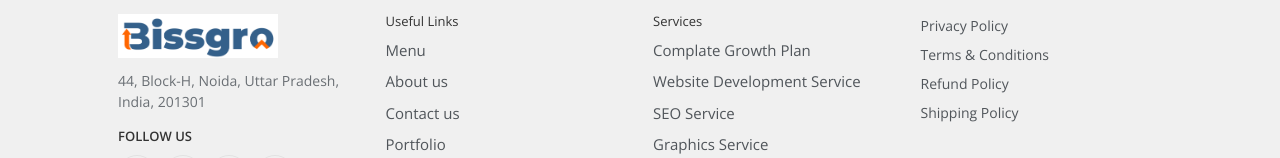
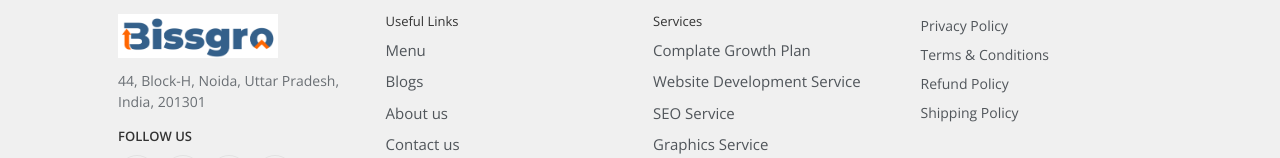
Before and after one commit to MuskanSaifi/Bissgro, a Next.js app: page / in a window 1280 px wide. Shown: the part 3913-4071 px from the top of the page. Built offline with nearby package versions, Linux system fonts and the light colour scheme.

Commit message:
uptblfuss

```diff
--- a/app/blogs/page.js
+++ b/app/blog/page.js
@@ -56,7 +56,7 @@ export default async function BlogPage() {
               {blogs.map((blog) => (
                 <Link
                   key={blog._id}
-                  href={`/blogs/${blog.slug}`}
+                  href={`/blog/${blog.slug}`}
                   className="blog-card-link"
                   style={{
                     background: '#fff',
--- a/components/Footer.js
+++ b/components/Footer.js
@@ -33,6 +33,7 @@ export default function Footer() {
           <h4>Useful Links</h4>
           <ul>
             <li><Link href="/">Menu</Link></li>
+            <li><Link href="/blog">Blogs</Link></li>
             <li><Link href="/about-us">About us</Link></li>
             <li><Link href="/contact-us">Contact us</Link></li>
             <li><Link href="/portfolio">Portfolio</Link></li>
--- a/components/Header.js
+++ b/components/Header.js
@@ -44,7 +44,7 @@ export default function Header() {
           </div>
           <Link href="/portfolio">Portfolio</Link>
           <Link href="/plans">Our Packages</Link>
-          <Link href="/blogs">Blogs</Link>
+          <Link href="/blog">Blogs</Link>
           <Link href="/about-us">About</Link>
           <Link href="/contact-us">Contact</Link>
         </nav>
```
Also changed, not shown: app/blog/[slug]/not-found.js (renamed from app/blogs/[slug]/not-found.js), app/blog/[slug]/page.js (renamed from app/blogs/[slug]/page.js).
